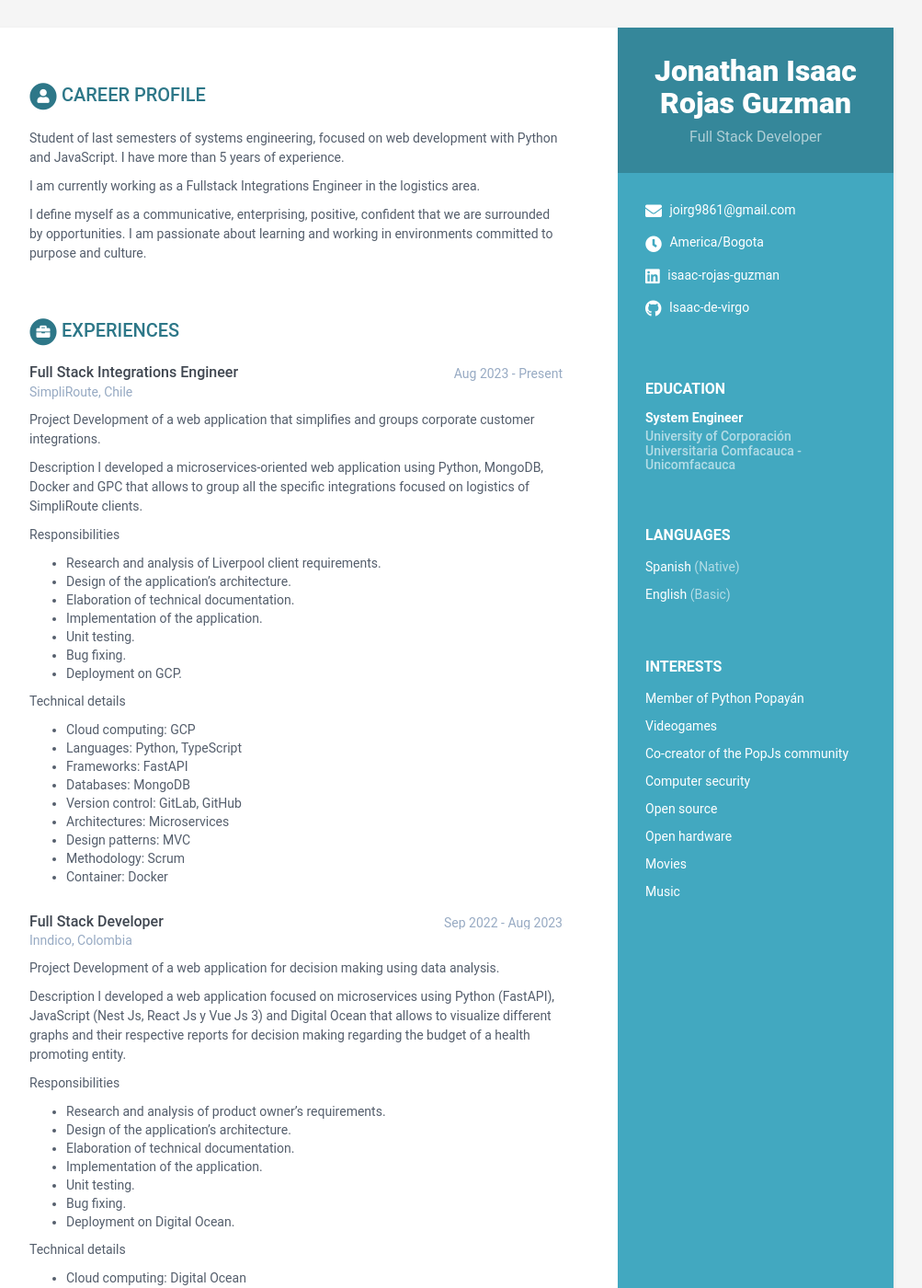
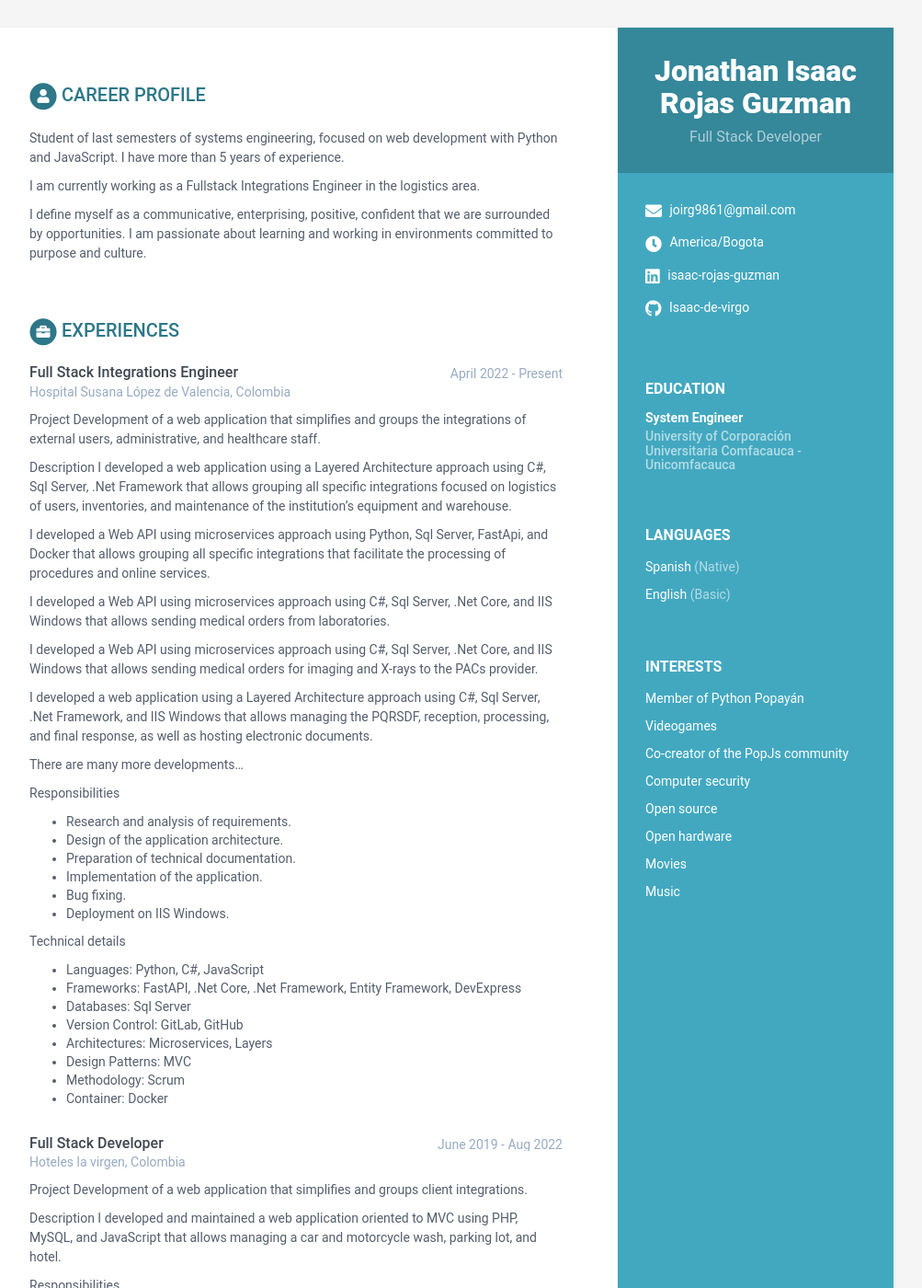
Before and after one commit to Isaac-de-virgo/isaac-de-virgo.github.io, a Jekyll site: the page built from index.html, in a window 1280 px wide and 1400 px high. Shown: the whole window at 92% size, without its empty margins (168-1171 px from the left). Built offline with Jekyll 4.4.1, drawn with Linux system fonts in a browser that asks for light colours; some of the changed text lies outside the part shown.

Commit message:
.
Experiencia

```diff
--- a/_data/data.yml
+++ b/_data/data.yml
@@ -86,64 +86,69 @@ experiences:
     title: Experiences
     info:
       - role: Full Stack Integrations Engineer
-        time: Aug 2023 - Present
-        company: SimpliRoute, Chile
+        time: April 2022 - Present
+        company: Hospital Susana López de Valencia, Colombia
         details: |
           Project
-          Development of a web application that simplifies and groups corporate customer integrations.
+          Development of a web application that simplifies and groups the integrations of external users, administrative, and healthcare staff.
 
           Description
-          I developed a microservices-oriented web application using Python, MongoDB, Docker and GPC that allows to group all the specific integrations focused on logistics of SimpliRoute clients.
+          I developed a web application using a Layered Architecture approach using C#, Sql Server, .Net Framework that allows grouping all specific integrations focused on logistics of users, inventories, and maintenance of the institution's equipment and warehouse.
+
+          I developed a Web API using microservices approach using Python, Sql Server, FastApi, and Docker that allows grouping all specific integrations that facilitate the processing of procedures and online services.
+
+          I developed a Web API using microservices approach using C#, Sql Server, .Net Core, and IIS Windows that allows sending medical orders from laboratories.
+
+          I developed a Web API using microservices approach using C#, Sql Server, .Net Core, and IIS Windows that allows sending medical orders for imaging and X-rays to the PACs provider.
+
+          I developed a web application using a Layered Architecture approach using C#, Sql Server, .Net Framework, and IIS Windows that allows managing the PQRSDF, reception, processing, and final response, as well as hosting electronic documents.
+
+          There are many more developments...
 
           Responsibilities
-            - Research and analysis of Liverpool client requirements.
-            - Design of the application's architecture.
-            - Elaboration of technical documentation.
+            - Research and analysis of requirements.
+            - Design of the application architecture.
+            - Preparation of technical documentation.
             - Implementation of the application.
-            - Unit testing.
             - Bug fixing.
-            - Deployment on GCP.
+            - Deployment on IIS Windows.
 
           Technical details
-            - Cloud computing: GCP
-            - Languages: Python, TypeScript
-            - Frameworks: FastAPI
-            - Databases: MongoDB
-            - Version control: GitLab, GitHub
-            - Architectures: Microservices
-            - Design patterns: MVC
+            - Languages: Python, C#, JavaScript
+            - Frameworks: FastAPI, .Net Core, .Net Framework, Entity Framework, DevExpress
+            - Databases: Sql Server
+            - Version Control: GitLab, GitHub
+            - Architectures: Microservices, Layers
+            - Design Patterns: MVC
             - Methodology: Scrum
             - Container: Docker
 
       - role: Full Stack Developer
-        time: Sep 2022 - Aug 2023
-        company: Inndico, Colombia
+        time: June 2019 - Aug 2022
+        company: Hoteles la virgen, Colombia
         details: |
           Project
-          Development of a web application for decision making using data analysis.
+          Development of a web application that simplifies and groups client integrations.
 
           Description
-          I developed a web application focused on microservices using Python (FastAPI), JavaScript (Nest Js, React Js y Vue Js 3) and Digital Ocean that allows to visualize different graphs and their respective reports for decision making regarding the budget of a health promoting entity.
+          I developed and maintained a web application oriented to MVC using PHP, MySQL, and JavaScript that allows managing a car and motorcycle wash, parking lot, and hotel.
 
           Responsibilities
-            - Research and analysis of product owner's requirements.
-            - Design of the application's architecture.
-            - Elaboration of technical documentation.
+            - Research and analysis of client requirements for Hoteles la Virgen.
+            - Design of the application architecture.
+            - Preparation of technical documentation.
             - Implementation of the application.
-            - Unit testing.
-            - Bug fixing.
-            - Deployment on Digital Ocean.
+            - Troubleshooting.
+            - Deployment on Web Hosting.
 
           Technical details
-            - Cloud computing: Digital Ocean
-            - Languages: Python, JavaScript, TypeScript
-            - Frameworks: FastAPI, Nest Js, React Js, Vue Js
-            - Databases: SQLite3, MariaDB
-            - Version control: GitLab
-            - Architectures: Clean Architecture, Microservices
-            - Design patterns: MVC
+            - Languages: PHP, JavaScript
+            - Frameworks: Zend 2
+            - Databases: MySQL
+            - Version Control: GitLab, Bitbucket
+            - Architectures: Monolithic
+            - Design Patterns: MVC
             - Methodology: Scrum
-            - Container: Docker
 
       - role: Full Stack Developer
         time: Feb 2022 - Aug 2022
```
